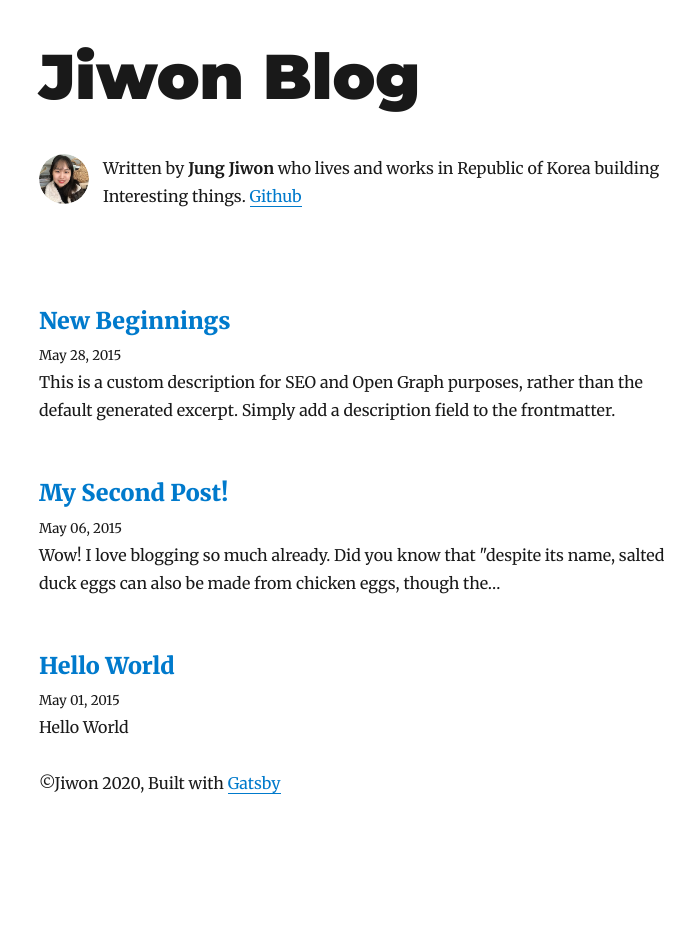
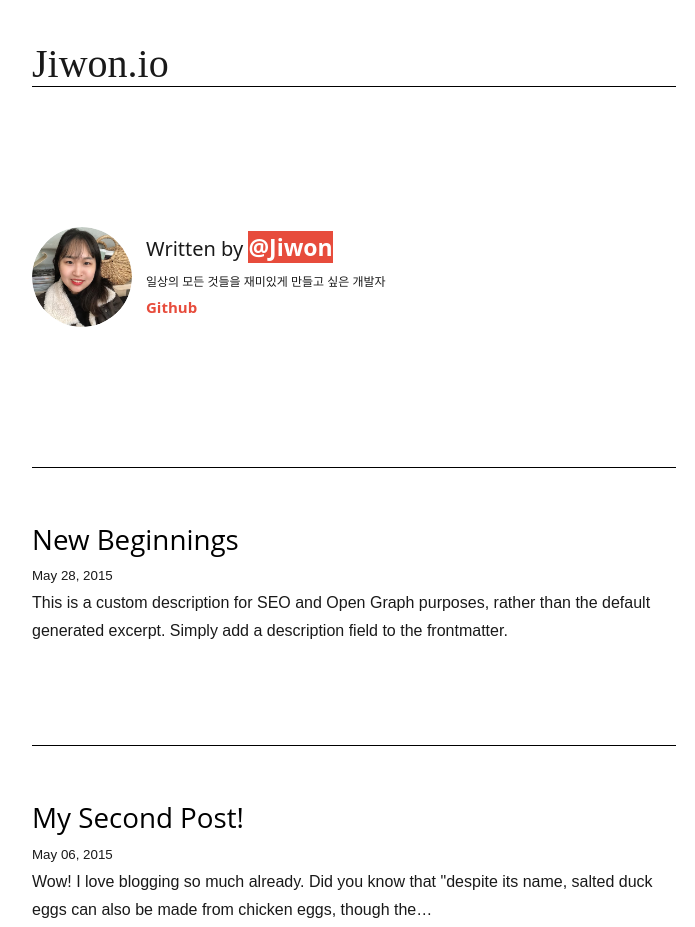
Before and after one commit to j-jiwon/jiwon-blog, a Gatsby site: page / in a window 1280 px wide. Shown: the top 927 px of the page, without its empty margins (286-981 px from the left). Before the commit the page ends 839 px from the top, so only its background shows below. Built offline with nearby package versions, Linux system fonts and the light colour scheme; Gatsby itself is replaced by a stand-in of ours; some packages are replaced by stand-ins of ours.

Commit message:
Enhance basic themes - Colors, Fonts, Design

```diff
--- a/gatsby-config.js
+++ b/gatsby-config.js
@@ -1,9 +1,9 @@
 module.exports = {
   siteMetadata: {
-    title: `Jiwon Blog`,
+    title: `Jiwon.io`,
     author: {
-      name: `Jung Jiwon`,
-      summary: `who lives and works in Republic of Korea building Interesting things.`,
+      name: `@Jiwon`,
+      summary: `일상의 모든 것들을 재미있게 만들고 싶은 개발자`,
     },
     description: `A starter blog demonstrating what Gatsby can do.`,
     siteUrl: `https://gatsby-starter-blog-demo.netlify.com/`,
@@ -60,7 +60,7 @@ module.exports = {
     {
       resolve: `gatsby-plugin-manifest`,
       options: {
-        name: `Gatsby Starter Blog`,
+        name: `Jiwon Blog`,
         short_name: `GatsbyJS`,
         start_url: `/`,
         background_color: `#ffffff`,
--- a/src/components/bio.js
+++ b/src/components/bio.js
@@ -8,7 +8,7 @@
 import React from "react"
 import { useStaticQuery, graphql } from "gatsby"
 import Image from "gatsby-image"
-
+import { Link } from "gatsby"
 import { rhythm } from "../utils/typography"
 
 const Bio = () => {
@@ -16,7 +16,7 @@ const Bio = () => {
     query BioQuery {
       avatar: file(absolutePath: { regex: "/avatar.jpg/" }) {
         childImageSharp {
-          fixed(width: 50, height: 50) {
+          fixed(width: 100, height: 100) {
             ...GatsbyImageSharpFixed
           }
         }
@@ -40,7 +40,8 @@ const Bio = () => {
     <div
       style={{
         display: `flex`,
-        marginBottom: rhythm(2.5),
+        marginTop: rhythm(5),
+        marginBottom: rhythm(5),
       }}
     >
       <Image
@@ -56,11 +57,35 @@ const Bio = () => {
           borderRadius: `50%`,
         }}
       />
-      <p>
-        Written by <strong>{author.name}</strong> {author.summary}
-        {` `}
-        <a href={`https://github.com/${social.github}`}>Github</a>
-      </p>
+      <section
+        style={{
+          fontFamily: "Noto Sans, sans-serif",
+          fontWeight: 500,
+          fontSize: 15,
+        }}
+      >
+        <span style={{ fontWeight: 500, fontSize: 20 }}>Written by </span>
+        <span
+          style={{
+            color: "#ffffff",
+            fontWeight: 600,
+            fontSize: 23,
+            fontFamily: "Noto Sans, sans-serif",
+            backgroundColor: "#e74c3c",
+          }}
+        >
+          {author.name}
+        </span>
+        <br />
+        <span style={{ fontSize: 12 }}>{author.summary}</span>
+        <br />
+        <Link
+          style={{ boxShadow: `none`, color: `#e74c3c`, fontWeight: 600 }}
+          to={`https://github.com/${social.github}`}
+        >
+          Github
+        </Link>
+      </section>
     </div>
   )
 }
--- a/src/components/layout.js
+++ b/src/components/layout.js
@@ -1,19 +1,24 @@
 import React from "react"
 import { Link } from "gatsby"
 
-import { rhythm, scale } from "../utils/typography"
+import { rhythm } from "../utils/typography"
 
 const Layout = ({ location, title, children }) => {
   const rootPath = `${__PATH_PREFIX__}/`
+  const borderStyle = {
+    borderTop: "1px solid black",
+  }
   let header
 
   if (location.pathname === rootPath) {
     header = (
       <h1
         style={{
-          ...scale(1.5),
-          marginBottom: rhythm(1.5),
           marginTop: 0,
+          marginBottom: 5,
+          fontFamily: `Noto Sans KR`,
+          fontWeight: 400,
+          borderBottom: "1px solid black",
         }}
       >
         <Link
@@ -29,10 +34,13 @@ const Layout = ({ location, title, children }) => {
     )
   } else {
     header = (
-      <h3
+      <h1
         style={{
-          fontFamily: `Montserrat, sans-serif`,
+          fontFamily: `Noto Sans KR, sans-serif`,
+          fontWeight: 400,
           marginTop: 0,
+          marginBottom: 5,
+          borderBottom: "1px solid black",
         }}
       >
         <Link
@@ -44,7 +52,7 @@ const Layout = ({ location, title, children }) => {
         >
           {title}
         </Link>
-      </h3>
+      </h1>
     )
   }
   return (
@@ -52,16 +60,24 @@ const Layout = ({ location, title, children }) => {
       style={{
         marginLeft: `auto`,
         marginRight: `auto`,
+        marginBottom: 50,
         maxWidth: rhythm(24),
-        padding: `${rhythm(1.5)} ${rhythm(3 / 4)}`,
+        padding: `${rhythm(1.5)} ${rhythm(2 / 4)}`,
+        fontFamily: `Noto Sans KR, sans-serif`,
+        fontWeight: 500,
       }}
     >
-      <header>{header}</header>
-      <main>{children}</main>
-      <footer>
+      <header style={{ marginBottom: 100 }}>{header}</header>
+      <mains>{children}</mains>
+      <footer style={borderStyle}>
         ©Jiwon {new Date().getFullYear()}, Built with
         {` `}
-        <a href="https://www.gatsbyjs.org">Gatsby</a>
+        <Link
+          style={{ boxShadow: `none`, color: `#e74c3c` }}
+          to="https://www.gatsbyjs.org"
+        >
+          Gatsby
+        </Link>
       </footer>
     </div>
   )
--- a/src/pages/index.js
+++ b/src/pages/index.js
@@ -9,7 +9,11 @@ import { rhythm } from "../utils/typography"
 const BlogIndex = ({ data, location }) => {
   const siteTitle = data.site.siteMetadata.title
   const posts = data.allMarkdownRemark.edges
-
+  const articleStyle = {
+    borderTop: "1px solid black",
+    marginTop: 100,
+    marginBottom: 80,
+  }
   return (
     <Layout location={location} title={siteTitle}>
       <SEO title="All posts" />
@@ -17,17 +21,22 @@ const BlogIndex = ({ data, location }) => {
       {posts.map(({ node }) => {
         const title = node.frontmatter.title || node.fields.slug
         return (
-          <article key={node.fields.slug}>
+          <article key={node.fields.slug} style={articleStyle}>
             <header>
-              <h3
+              <h2
                 style={{
                   marginBottom: rhythm(1 / 4),
+                  fontFamily: `Open Sans, sans-serif`,
+                  fontWeight: 400,
                 }}
               >
-                <Link style={{ boxShadow: `none` }} to={node.fields.slug}>
+                <Link
+                  style={{ boxShadow: `none`, color: "#000000" }}
+                  to={node.fields.slug}
+                >
                   {title}
                 </Link>
-              </h3>
+              </h2>
               <small>{node.frontmatter.date}</small>
             </header>
             <section>
```
Also changed, not shown: src/pages/index.module.css (added, +8 -0 lines), src/templates/blog-post.js (+15 -7 lines).
